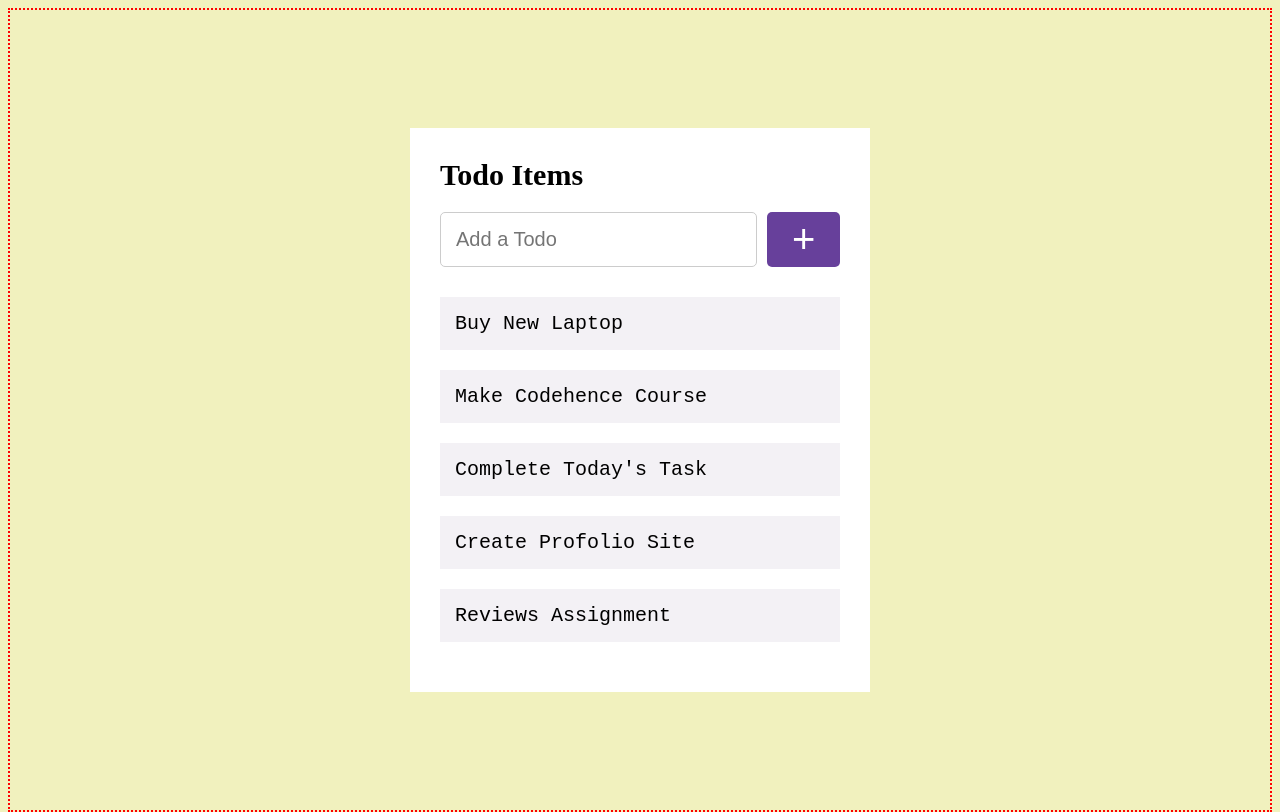
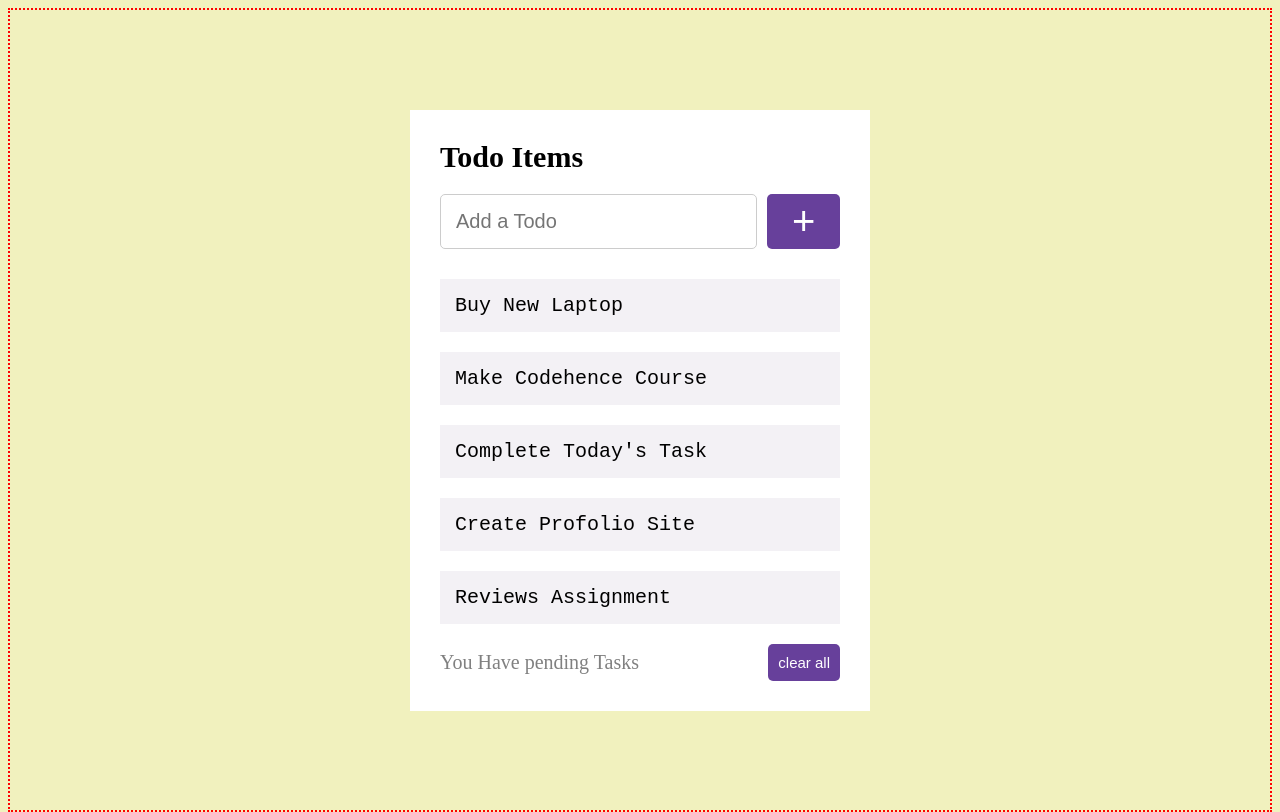
Before and after one commit to EfiokobongN/Todo-App, a React (Vite) app: page / in a window 1280 px wide. Built offline with nearby package versions, Linux system fonts and the light colour scheme.

Commit message:
learn todo items complete

```diff
--- a/src/App.scss
+++ b/src/App.scss
@@ -19,3 +19,7 @@ body{
 h1{
   margin: 0;padding: 0;
 }
+
+p{
+  margin: 0;padding: 0;
+}
--- /dev/null
+++ b/src/components/footer/Footer.jsx
@@ -0,0 +1,13 @@
+import React from 'react';
+import './Footer.scss';
+
+function Footer() {
+  return (
+    <div className='footer'>
+      <div className="footer_pending">You Have  pending Tasks</div>
+      <button className='footer_button'>clear all</button>
+    </div>
+  )
+}
+
+export default Footer
--- /dev/null
+++ b/src/components/footer/Footer.scss
@@ -0,0 +1,15 @@
+.footer{
+    display: flex;
+    justify-content: space-between;
+    align-items: center;
+    margin-top: 20px;
+    &_pending{
+        font-size: 20px;
+        color: gray;
+           }
+    &_button{
+        border-radius: 5px; border: none;
+        cursor: pointer;
+        background-color: #67409b; color: white; padding: 10px; font-size: 15px;
+    }
+}
--- a/src/pages/Home.jsx
+++ b/src/pages/Home.jsx
@@ -3,6 +3,7 @@ import Container from '../components/container/Container';
 import Header from '../components/header/Header';
 import AddTodo from '../components/add_todo/AddTodo';
 import ListTodo from '../components/list_todo/ListTodo';
+import Footer from '../components/footer/Footer';
 
 function Home() {
   return (
@@ -12,6 +13,7 @@ function Home() {
         <Header />
         <AddTodo />
         <ListTodo />
+        <Footer />
       </Container>
     </div>
   )
```
Also changed, not shown: src/components/footer/RemoveTodo.jsx (deleted), src/components/nav/Nav.jsx (renamed from src/components/Nav.jsx), src/components/nav/Nav.scss (renamed from src/components/Nav.scss).
